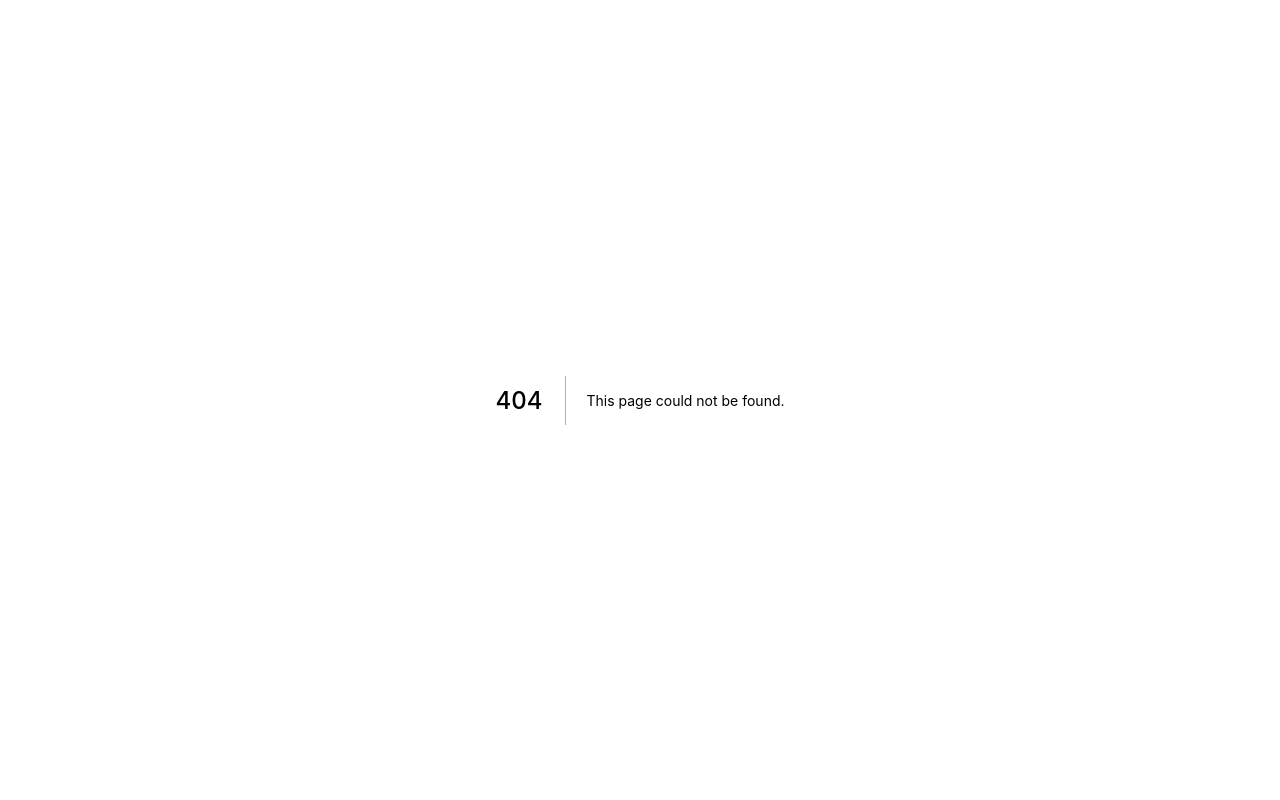
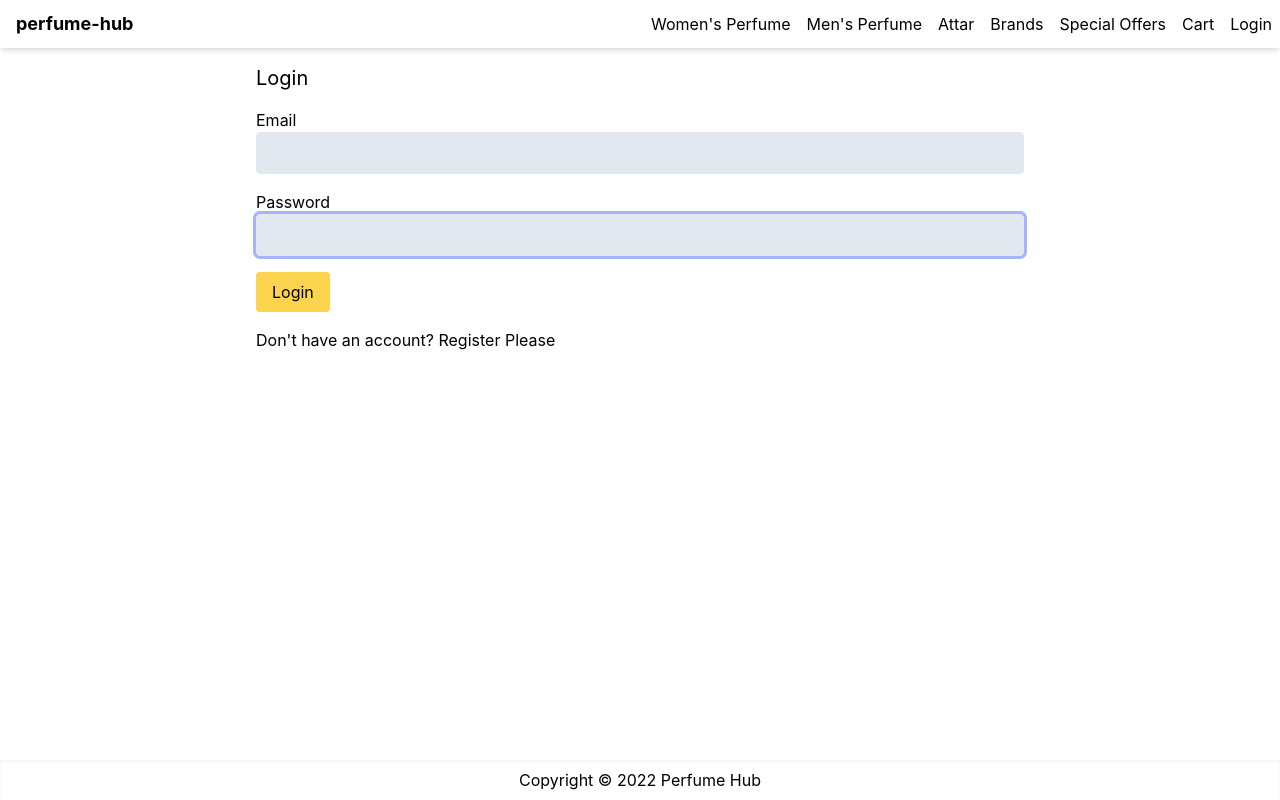
Before and after one commit to numansaady/perfume-hub-ns, a Next.js app: page /login in a window 1280 px wide. Before the commit this address had no page. Built offline with nearby package versions, Linux system fonts and the light colour scheme.

Commit message:
Create Login Form using react hook form

```diff
--- a/package.json
+++ b/package.json
@@ -14,6 +14,7 @@
     "next": "12.3.1",
     "react": "18.2.0",
     "react-dom": "18.2.0",
+    "react-hook-form": "^7.38.0",
     "react-icons": "^4.6.0",
     "react-toastify": "^9.0.8"
   },
--- a/pages/cart.js
+++ b/pages/cart.js
@@ -98,7 +98,7 @@ const CartScreen = () => {
               </li>
               <li>
                 <button
-                  onClick={() => router.push('/shipping')}
+                  onClick={() => router.push('login?redirect=/shipping')}
                   className="primary-button w-full"
                 >
                   Check Out
--- /dev/null
+++ b/pages/login.js
@@ -0,0 +1,75 @@
+import Link from 'next/link';
+import React from 'react';
+import { useForm } from 'react-hook-form';
+import Layout from '../components/Layout';
+
+const LoginScreen = () => {
+  const {
+    register,
+    handleSubmit,
+    formState: { errors },
+  } = useForm();
+
+  const submitHandler = ({ email, password }) => {
+    console.log(email, password);
+  };
+
+  return (
+    <Layout title={'Login'}>
+      <form
+        className="mx-auto max-w-screen-md "
+        onSubmit={handleSubmit(submitHandler)}
+      >
+        <h1 className="mb-4 text-xl">Login</h1>
+        <div className="mb-4">
+          <label htmlFor="email">Email</label>
+          <input
+            type="email"
+            {...register('email', {
+              required: 'Please enter an email',
+              pattern: {
+                value:
+                  /^[a-zA-Z0-9.!#$%&'*+/=?^_`{|}~-]+@[a-zA-Z0-9-]+(?:\.[a-zA-Z0-9-]+)*$/i,
+                message: 'Please enter valid email',
+              },
+            })}
+            className="w-full"
+            id="email"
+            autoFocus
+          />
+          {errors.email && (
+            <div className="text-red-500">{errors.email.message}</div>
+          )}
+        </div>
+
+        <div className="mb-4">
+          <label htmlFor="password">Password</label>
+          <input
+            type="password"
+            {...register('password', {
+              required: 'Please enter passwrod',
+              minLength: {value: 6, message: 'Password must be greater than 6',},
+              maxLength: {value: 12, message: 'Password must be less than or equal to 12',}
+            })}
+            className="w-full"
+            id="password"
+            autoFocus
+          />
+          {errors.password && (
+            <div className="text-red-500">{errors.password.message}</div>
+          )}
+        </div>
+
+        <div className="mb-4">
+          <button className="primary-button">Login</button>
+        </div>
+        <div className="mb-4">
+          Don&apos;t have an account?
+          <Link href="/register"> Register Please</Link>
+        </div>
+      </form>
+    </Layout>
+  );
+};
+
+export default LoginScreen;
--- /dev/null
+++ b/pages/register.js
@@ -0,0 +1,11 @@
+import React from 'react';
+
+const RegisterScreen = () => {
+    return (
+        <div>
+
+        </div>
+    );
+};
+
+export default RegisterScreen;
--- a/styles/globals.css
+++ b/styles/globals.css
@@ -36,3 +36,9 @@ a {
 .primary-button {
   @apply rounded bg-amber-300 py-2 px-4 outline-none hover:bg-amber-400 active:bg-amber-500;
 }
+
+input,
+select,
+textarea {
+  @apply rounded border p-2 ring-indigo-300 outline-none focus:ring bg-slate-200;
+}
```
Also changed, not shown: 2 other files (tests, documents, lock files or other folders).
